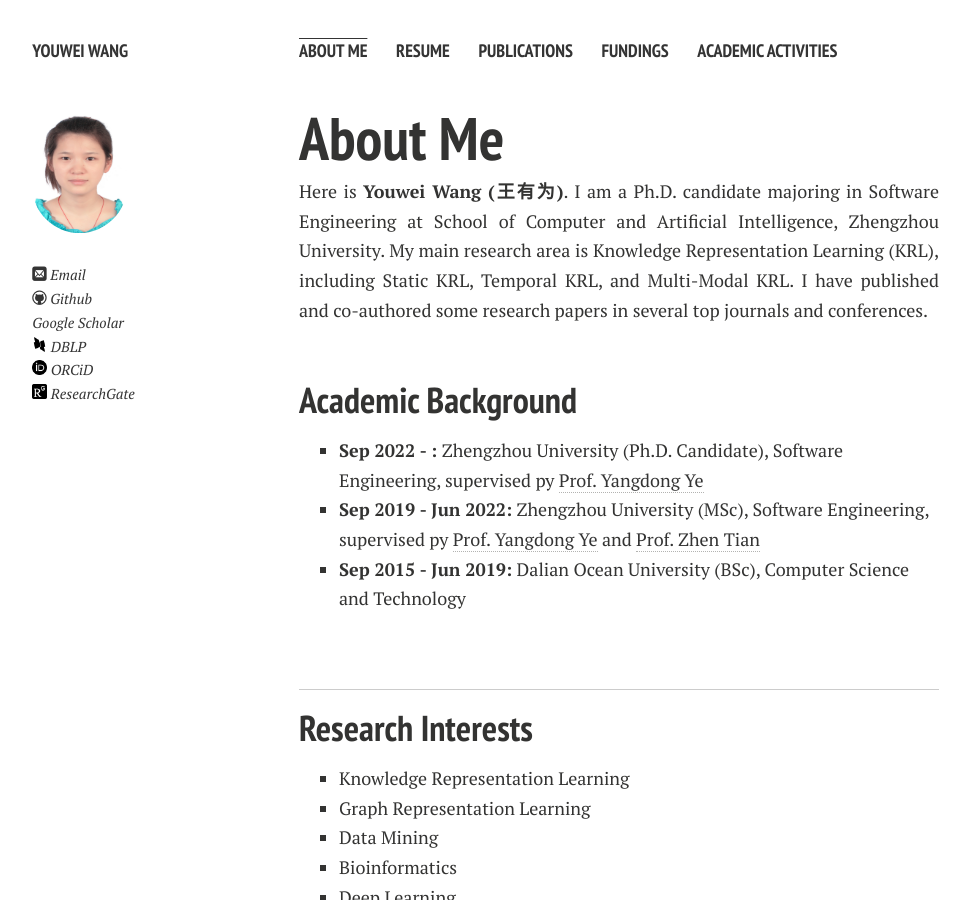
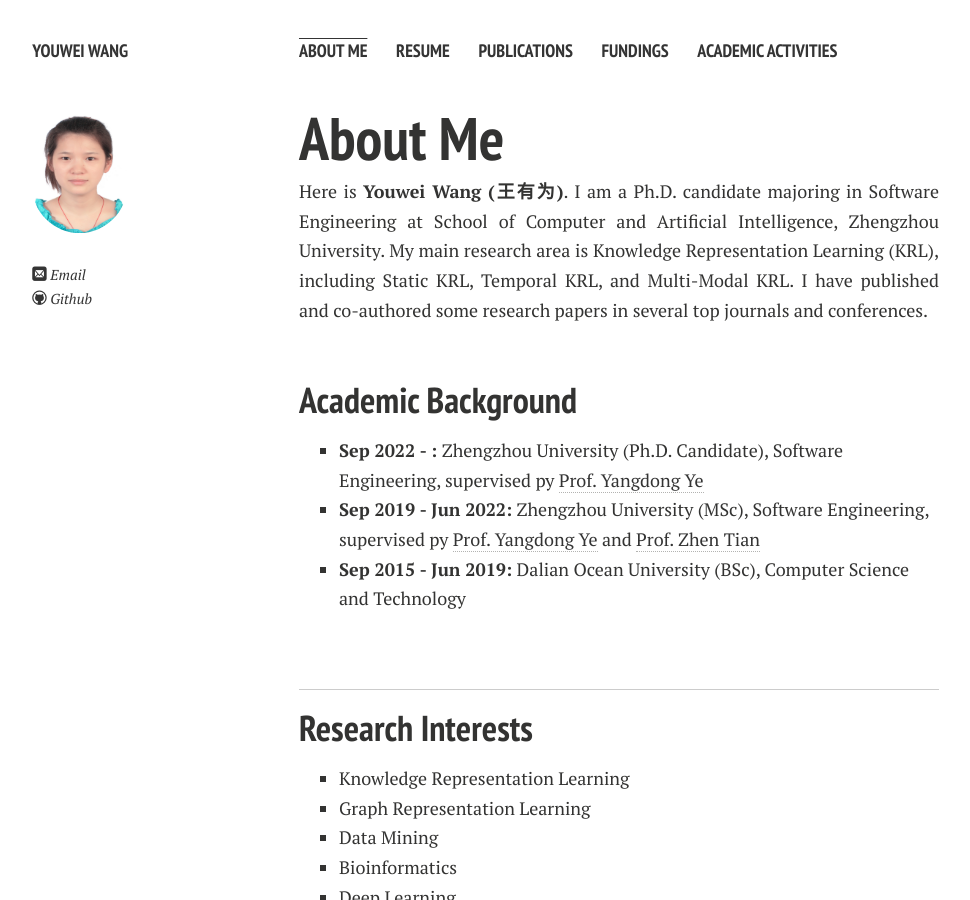
Before and after one commit to wywsunflower/wywsunflower.github.io, a Jekyll site: the page built from index.md, in a window 1280 px wide and 900 px high. Shown: the whole window, without its empty margins (21-991 px from the left). Built offline with Jekyll 4.4.1, drawn with Linux system fonts in a browser that asks for light colours; nearby versions of some CDN libraries; comment, search, counter and statistics services are not loaded; a style sheet for code colours, icons or effects is not loaded; our own code applies the rules of GitHub Pages for plain Markdown files; part of the change alters nothing that is shown.

Commit message:
Update _config.yml

```diff
--- a/_config.yml
+++ b/_config.yml
@@ -15,10 +15,10 @@ owner:
   # facebook: caihanlin2002
   github: wywsunflower
   # linkedin: hanlincai
-  scholar: https://scholar.google.com/citations?user=mR_6xe4AAAAJ
-  dblp: https://dblp.org/pid/283/3703.html
+  # scholar: https://scholar.google.com/citations?user=mR_6xe4AAAAJ
+  # dblp: https://dblp.org/pid/283/3703.html
   orcid: https://orcid.org/0000-0002-5033-5576
-  rg: https://www.researchgate.net/profile/Haichuan-Fang?ev=hdr_xprf&_sg=M57JUNeg3fw8djHW9JkKnJ914sbStwaFapJJy-KRXRVly3FwmaZuoPL_wK7K1xtkAuFPRcHo13-m6G8iW2Mhqwyq
+  # rg: https://www.researchgate.net/profile/Haichuan-Fang?ev=hdr_xprf&_sg=M57JUNeg3fw8djHW9JkKnJ914sbStwaFapJJy-KRXRVly3FwmaZuoPL_wK7K1xtkAuFPRcHo13-m6G8iW2Mhqwyq
   # instagram: lancecai2002
   # lastfm:
   # tumblr:
```
